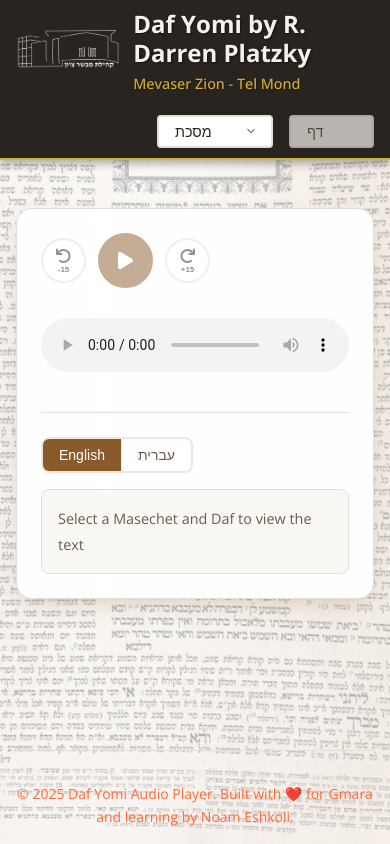
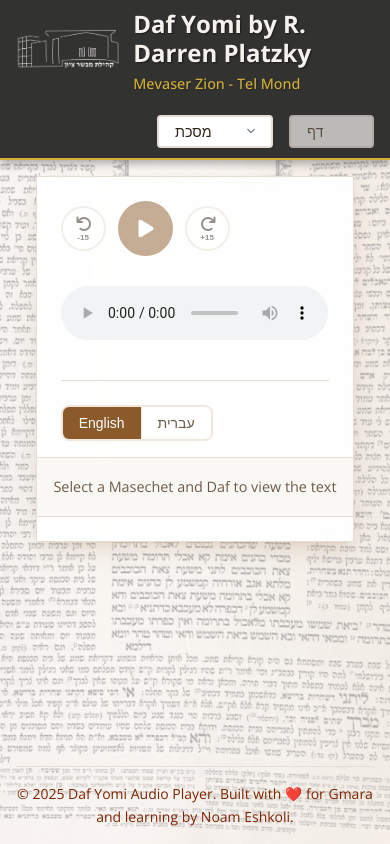
Before and after one commit to neshkoli/daf-yomi-player, a website: page index.html in a window 390 px wide. Drawn offline with nearby package versions, Linux system fonts and the light colour scheme.

Commit message:
Update styles.css

```diff
--- a/styles.css
+++ b/styles.css
@@ -8,7 +8,7 @@
     --background: #faf8f5;
     --surface: #ffffff;
     --surface-hover: #f5f2ed;
-    --surface-dark: rgba(30, 25, 20, 0.95);
+    --surface-dark: rgba(0, 0, 0, 0.8);
     --border: #e6ddd4;
     --border-light: #f0e8df;
     --text-primary: #2c2419;
@@ -437,10 +437,10 @@
 /* Footer */
 .footer {
     text-align: center;
-    margin-top: 3rem;
-    padding-top: 2rem;
+    margin-top: 1rem;
+    padding-top: 1rem;
     border-top: 1px solid var(--border);
-    color: #ff6b35;
+    color: #7e2302;
     font-size: 0.875rem;
 }
 
@@ -501,18 +501,27 @@
     .logo-img {
         height: 40px;
     }
+     .container {
+        padding: 1rem;
+    }
 
-    .container {
-        padding: 1rem;
+    .main-content {
+        padding-top: 0; /* Remove gap between header and main content */
     }
 
     .header-card {
         padding: 1.5rem;
+        margin: 0 -1rem; /* Extend to container edges */
+        border-radius: 0; /* Remove border radius for full width */
     }
 
     .text-content {
         padding: 1rem;
         font-size: 0.9rem;
+        margin: 0 -1.5rem; /* Extend beyond header-card padding */
+        border-radius: 0; /* Remove border radius for full width */
+        border-left: none;
+        border-right: none;
     }
 
     .controls-row {
```
